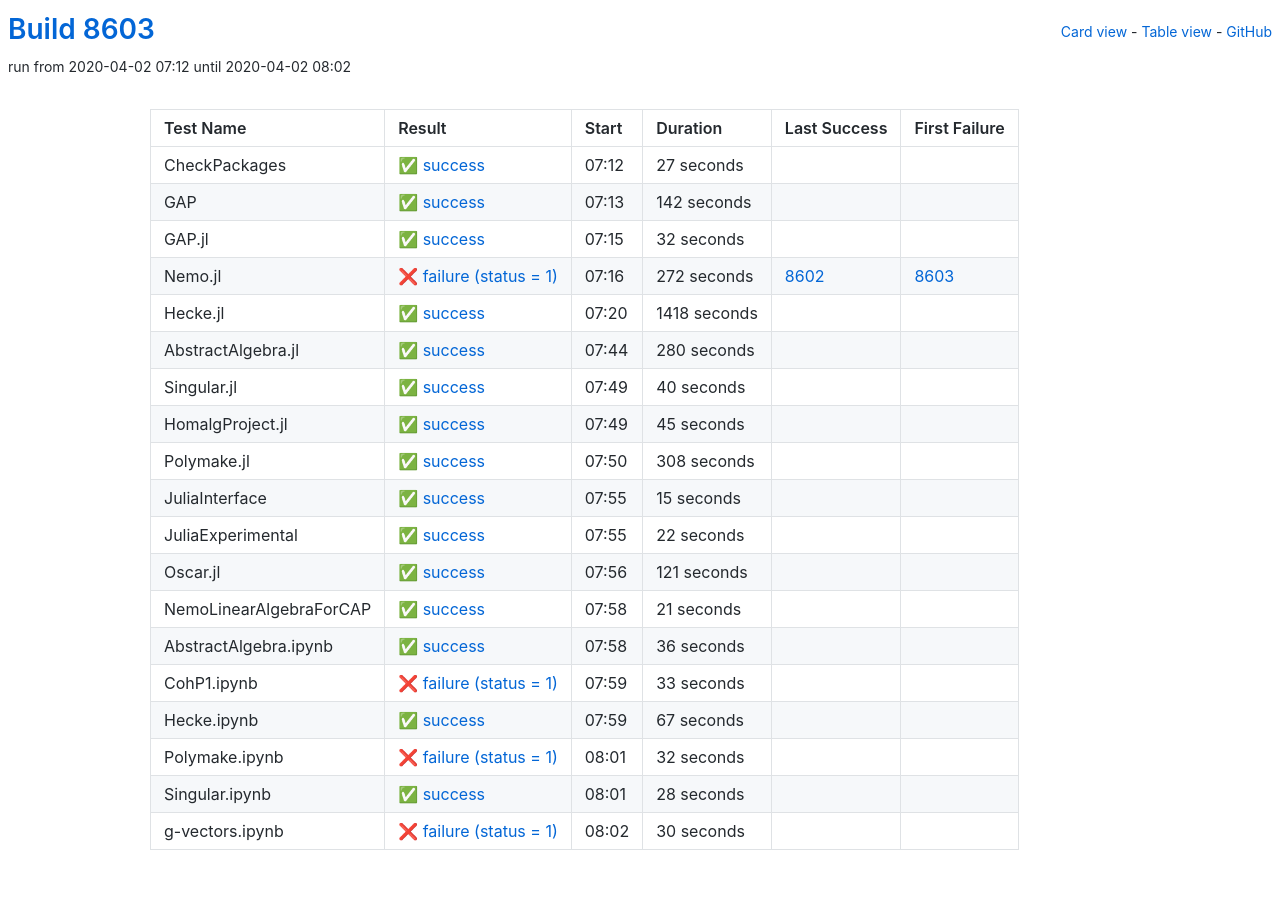
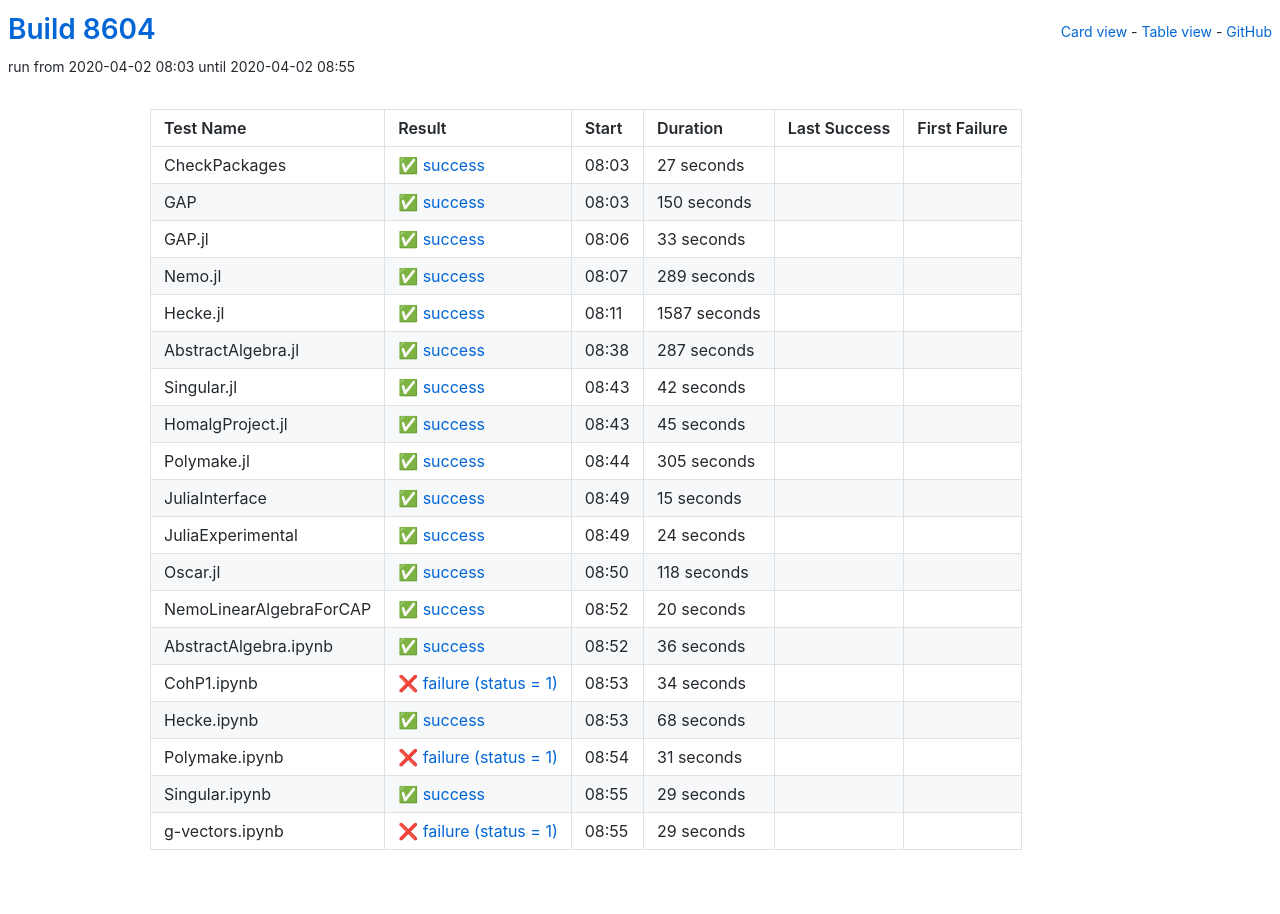
Before and after one commit to oscar-system/oscar-ci-status, a Jekyll site: the page built from table.html, in a window 1280 px wide. Built offline with Jekyll 4.4.1, drawn with Linux system fonts in a browser that asks for light colours.

Commit message:
Build 8604

```diff
--- a/_data/ci.yml
+++ b/_data/ci.yml
@@ -1,5 +1,5 @@
-build: 8603
-build_url: https://oscarci.mathematik.uni-kl.de/job/oscar/8603/
+build: 8604
+build_url: https://oscarci.mathematik.uni-kl.de/job/oscar/8604/
 job: oscar
 tests:
 - duration: 27
@@ -8,75 +8,75 @@
   first_failure_url: null
   last_success: false
   last_success_url: null
-  log: https://oscarci.mathematik.uni-kl.de/job/oscar/8603/artifact/logs/build-8603/CheckPackages.log
+  log: https://oscarci.mathematik.uni-kl.de/job/oscar/8604/artifact/logs/build-8604/CheckPackages.log
   name: CheckPackages
-  start: 2020-04-02 07:12
+  start: 2020-04-02 08:03
   status: success
   success: true
-- duration: 142
+- duration: 150
   exitcode: 0
   first_failure: false
   first_failure_url: null
   last_success: false
   last_success_url: null
-  log: https://oscarci.mathematik.uni-kl.de/job/oscar/8603/artifact/logs/build-8603/GAP.log
+  log: https://oscarci.mathematik.uni-kl.de/job/oscar/8604/artifact/logs/build-8604/GAP.log
   name: GAP
-  start: 2020-04-02 07:13
+  start: 2020-04-02 08:03
   status: success
   success: true
-- duration: 32
+- duration: 33
   exitcode: 0
   first_failure: false
   first_failure_url: null
   last_success: false
   last_success_url: null
-  log: https://oscarci.mathematik.uni-kl.de/job/oscar/8603/artifact/logs/build-8603/GAP.jl.log
+  log: https://oscarci.mathematik.uni-kl.de/job/oscar/8604/artifact/logs/build-8604/GAP.jl.log
   name: GAP.jl
-  start: 2020-04-02 07:15
+  start: 2020-04-02 08:06
   status: success
   success: true
-- duration: 272
-  exitcode: 1
-  first_failure: 8603
-  first_failure_url: https://oscarci.mathematik.uni-kl.de/job/oscar/8603/
-  last_success: 8602
-  last_success_url: https://oscarci.mathematik.uni-kl.de/job/oscar/8602/
-  log: https://oscarci.mathematik.uni-kl.de/job/oscar/8603/artifact/logs/build-8603/Nemo.jl.log
-  name: Nemo.jl
-  start: 2020-04-02 07:16
-  status: failure
-  success: false
-- duration: 1418
+- duration: 289
   exitcode: 0
   first_failure: false
   first_failure_url: null
   last_success: false
   last_success_url: null
-  log: https://oscarci.mathematik.uni-kl.de/job/oscar/8603/artifact/logs/build-8603/Hecke.jl.log
-  name: Hecke.jl
-  start: 2020-04-02 07:20
+  log: https://oscarci.mathematik.uni-kl.de/job/oscar/8604/artifact/logs/build-8604/Nemo.jl.log
+  name: Nemo.jl
+  start: 2020-04-02 08:07
   status: success
   success: true
-- duration: 280
+- duration: 1587
   exitcode: 0
   first_failure: false
   first_failure_url: null
   last_success: false
   last_success_url: null
-  log: https://oscarci.mathematik.uni-kl.de/job/oscar/8603/artifact/logs/build-8603/AbstractAlgebra.jl.log
-  name: AbstractAlgebra.jl
-  start: 2020-04-02 07:44
+  log: https://oscarci.mathematik.uni-kl.de/job/oscar/8604/artifact/logs/build-8604/Hecke.jl.log
+  name: Hecke.jl
+  start: 2020-04-02 08:11
   status: success
   success: true
-- duration: 40
+- duration: 287
   exitcode: 0
   first_failure: false
   first_failure_url: null
   last_success: false
   last_success_url: null
-  log: https://oscarci.mathematik.uni-kl.de/job/oscar/8603/artifact/logs/build-8603/Singular.jl.log
+  log: https://oscarci.mathematik.uni-kl.de/job/oscar/8604/artifact/logs/build-8604/AbstractAlgebra.jl.log
+  name: AbstractAlgebra.jl
+  start: 2020-04-02 08:38
+  status: success
+  success: true
+- duration: 42
+  exitcode: 0
+  first_failure: false
+  first_failure_url: null
+  last_success: false
+  last_success_url: null
+  log: https://oscarci.mathematik.uni-kl.de/job/oscar/8604/artifact/logs/build-8604/Singular.jl.log
   name: Singular.jl
-  start: 2020-04-02 07:49
+  start: 2020-04-02 08:43
   status: success
   success: true
 - duration: 45
@@ -85,20 +85,20 @@
   first_failure_url: null
   last_success: false
   last_success_url: null
-  log: https://oscarci.mathematik.uni-kl.de/job/oscar/8603/artifact/logs/build-8603/HomalgProject.jl.log
+  log: https://oscarci.mathematik.uni-kl.de/job/oscar/8604/artifact/logs/build-8604/HomalgProject.jl.log
   name: HomalgProject.jl
-  start: 2020-04-02 07:49
+  start: 2020-04-02 08:43
   status: success
   success: true
-- duration: 308
+- duration: 305
   exitcode: 0
   first_failure: false
   first_failure_url: null
   last_success: false
   last_success_url: null
-  log: https://oscarci.mathematik.uni-kl.de/job/oscar/8603/artifact/logs/build-8603/Polymake.jl.log
+  log: https://oscarci.mathematik.uni-kl.de/job/oscar/8604/artifact/logs/build-8604/Polymake.jl.log
   name: Polymake.jl
-  start: 2020-04-02 07:50
+  start: 2020-04-02 08:44
   status: success
   success: true
 - duration: 15
@@ -107,42 +107,42 @@
   first_failure_url: null
   last_success: false
   last_success_url: null
-  log: https://oscarci.mathematik.uni-kl.de/job/oscar/8603/artifact/logs/build-8603/JuliaInterface.log
+  log: https://oscarci.mathematik.uni-kl.de/job/oscar/8604/artifact/logs/build-8604/JuliaInterface.log
   name: JuliaInterface
-  start: 2020-04-02 07:55
+  start: 2020-04-02 08:49
   status: success
   success: true
-- duration: 22
+- duration: 24
   exitcode: 0
   first_failure: false
   first_failure_url: null
   last_success: false
   last_success_url: null
-  log: https://oscarci.mathematik.uni-kl.de/job/oscar/8603/artifact/logs/build-8603/JuliaExperimental.log
+  log: https://oscarci.mathematik.uni-kl.de/job/oscar/8604/artifact/logs/build-8604/JuliaExperimental.log
   name: JuliaExperimental
-  start: 2020-04-02 07:55
+  start: 2020-04-02 08:49
   status: success
   success: true
-- duration: 121
+- duration: 118
   exitcode: 0
   first_failure: false
   first_failure_url: null
   last_success: false
   last_success_url: null
-  log: https://oscarci.mathematik.uni-kl.de/job/oscar/8603/artifact/logs/build-8603/Oscar.jl.log
+  log: https://oscarci.mathematik.uni-kl.de/job/oscar/8604/artifact/logs/build-8604/Oscar.jl.log
   name: Oscar.jl
-  start: 2020-04-02 07:56
+  start: 2020-04-02 08:50
   status: success
   success: true
-- duration: 21
+- duration: 20
   exitcode: 0
   first_failure: false
   first_failure_url: null
   last_success: false
   last_success_url: null
-  log: https://oscarci.mathematik.uni-kl.de/job/oscar/8603/artifact/logs/build-8603/NemoLinearAlgebraForCAP.log
+  log: https://oscarci.mathematik.uni-kl.de/job/oscar/8604/artifact/logs/build-8604/NemoLinearAlgebraForCAP.log
   name: NemoLinearAlgebraForCAP
-  start: 2020-04-02 07:58
+  start: 2020-04-02 08:52
   status: success
   success: true
 - duration: 36
@@ -151,63 +151,63 @@
   first_failure_url: null
   last_success: false
   last_success_url: null
-  log: https://oscarci.mathematik.uni-kl.de/job/oscar/8603/artifact/logs/build-8603/AbstractAlgebra.ipynb.log
+  log: https://oscarci.mathematik.uni-kl.de/job/oscar/8604/artifact/logs/build-8604/AbstractAlgebra.ipynb.log
   name: AbstractAlgebra.ipynb
-  start: 2020-04-02 07:58
+  start: 2020-04-02 08:52
   status: success
   success: true
-- duration: 33
+- duration: 34
   exitcode: 1
   first_failure: false
   first_failure_url: null
   last_success: false
   last_success_url: null
-  log: https://oscarci.mathematik.uni-kl.de/job/oscar/8603/artifact/logs/build-8603/CohP1.ipynb.log
+  log: https://oscarci.mathematik.uni-kl.de/job/oscar/8604/artifact/logs/build-8604/CohP1.ipynb.log
   name: CohP1.ipynb
-  start: 2020-04-02 07:59
+  start: 2020-04-02 08:53
   status: failure
   success: false
-- duration: 67
+- duration: 68
   exitcode: 0
   first_failure: false
   first_failure_url: null
   last_success: false
   last_success_url: null
-  log: https://oscarci.mathematik.uni-kl.de/job/oscar/8603/artifact/logs/build-8603/Hecke.ipynb.log
+  log: https://oscarci.mathematik.uni-kl.de/job/oscar/8604/artifact/logs/build-8604/Hecke.ipynb.log
   name: Hecke.ipynb
-  start: 2020-04-02 07:59
+  start: 2020-04-02 08:53
   status: success
   success: true
-- duration: 32
+- duration: 31
   exitcode: 1
   first_failure: false
   first_failure_url: null
   last_success: false
   last_success_url: null
-  log: https://oscarci.mathematik.uni-kl.de/job/oscar/8603/artifact/logs/build-8603/Polymake.ipynb.log
+  log: https://oscarci.mathematik.uni-kl.de/job/oscar/8604/artifact/logs/build-8604/Polymake.ipynb.log
   name: Polymake.ipynb
-  start: 2020-04-02 08:01
+  start: 2020-04-02 08:54
   status: failure
   success: false
-- duration: 28
+- duration: 29
   exitcode: 0
   first_failure: false
   first_failure_url: null
   last_success: false
   last_success_url: null
-  log: https://oscarci.mathematik.uni-kl.de/job/oscar/8603/artifact/logs/build-8603/Singular.ipynb.log
+  log: https://oscarci.mathematik.uni-kl.de/job/oscar/8604/artifact/logs/build-8604/Singular.ipynb.log
   name: Singular.ipynb
-  start: 2020-04-02 08:01
+  start: 2020-04-02 08:55
   status: success
   success: true
-- duration: 30
+- duration: 29
   exitcode: 1
   first_failure: false
   first_failure_url: null
   last_success: false
   last_success_url: null
-  log: https://oscarci.mathematik.uni-kl.de/job/oscar/8603/artifact/logs/build-8603/g-vectors.ipynb.log
+  log: https://oscarci.mathematik.uni-kl.de/job/oscar/8604/artifact/logs/build-8604/g-vectors.ipynb.log
   name: g-vectors.ipynb
-  start: 2020-04-02 08:02
+  start: 2020-04-02 08:55
   status: failure
   success: false
```
Also changed, not shown: README.md.
